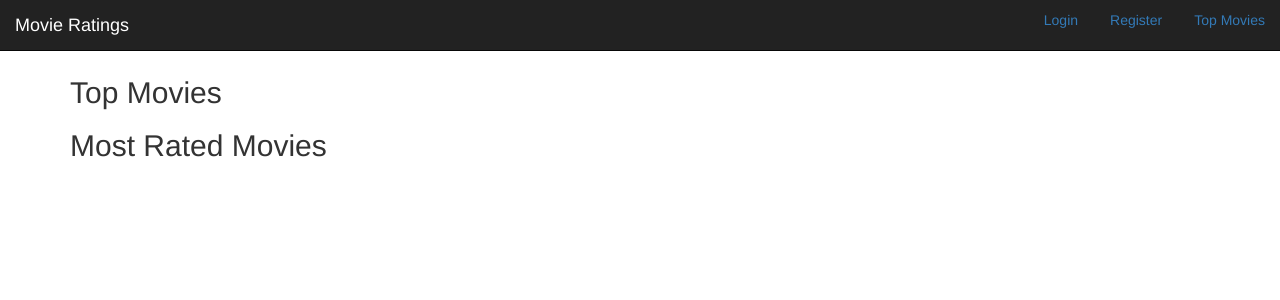
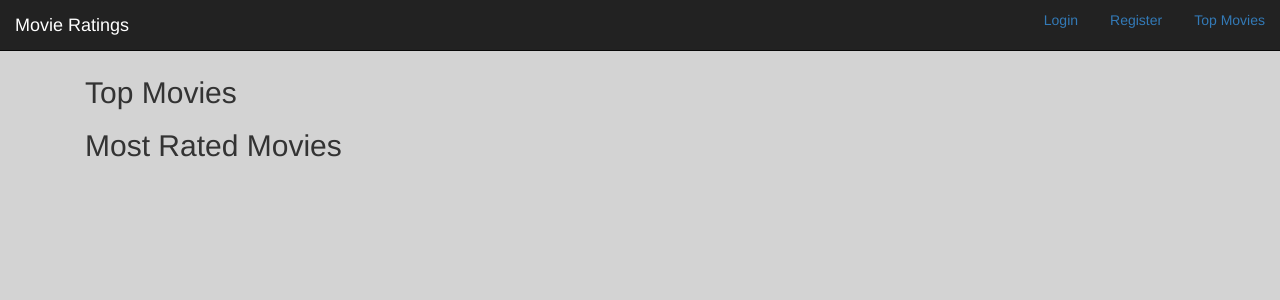
Before and after one commit to TylerKotkin/movieratings, a Django app: page / in a window 1280 px wide. Shown: the top 300 px of the page. Run offline with Django 3.2, Linux system fonts and the light colour scheme; data that the repository does not hold is empty; some libraries are stand-ins or nearby versions.

Commit message:
background color changed

```diff
--- a/movieratings/movieratings/settings.py
+++ b/movieratings/movieratings/settings.py
@@ -103,4 +103,6 @@ USE_TZ = True
 # https://docs.djangoproject.com/en/1.8/howto/static-files/
 
 STATIC_URL = '/static/'
-STATICFILES_DIRS = (os.path.join(BASE_DIR, "static"),)
+STATICFILES_DIRS = (
+    os.path.join(BASE_DIR, "static"),
+    )
--- /dev/null
+++ b/movieratings/static/style.css
@@ -0,0 +1,3 @@
+body {
+          background-color: #D3D3D3;
+}
--- a/movieratings/templates/base.html
+++ b/movieratings/templates/base.html
@@ -34,11 +34,10 @@
 
 
 
-
+ <div class="container">
 {% bootstrap_messages %}
 
 
-    </ul>
 
   {% block content %}
   {% endblock %}
```
Also changed, not shown: movieratings/static/get_ratings/style.css (deleted).
